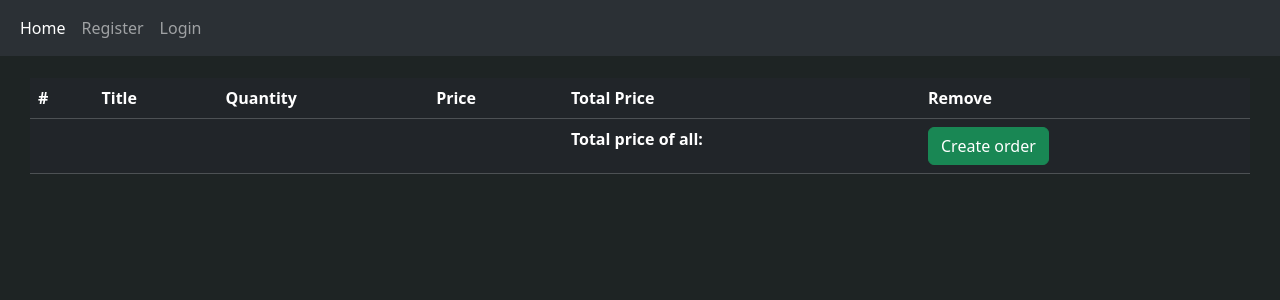
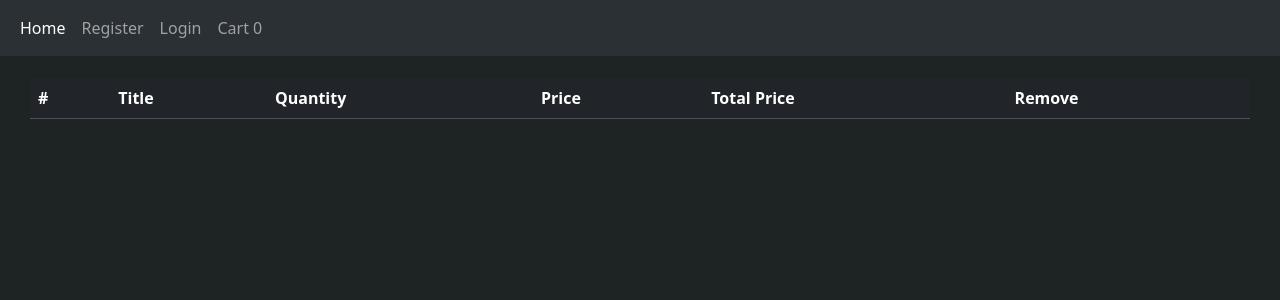
Before and after one commit to aryoaryo80/django-store, a Django app: page /orders/cart/ in a window 1280 px wide. Shown: the top 300 px of the page. Run offline with Django 4.2, Linux system fonts and the light colour scheme; lists and menus that the app fills with data are empty.

Commit message:
fix bugs

```diff
--- a/orders/cart.py
+++ b/orders/cart.py
@@ -19,6 +19,8 @@ class Cart:
                 'quantity': 0, 'price': product.price, 'name': product.name, 'total_price': 0}
         self.cart[product_id]['quantity'] += quantity
         self.cart[product_id]['total_price'] = self.cart[product_id]['quantity'] * product.price
+        self.session['total'] = sum(item['total_price']
+                                    for item in self.cart.values())
         self.save()
 
     def del_form_cart(self, product_id):
--- a/orders/templates/orders/cart.html
+++ b/orders/templates/orders/cart.html
@@ -26,9 +26,15 @@
             </tr>
         {% endfor %}
         <tr>
-            <td colspan="4" >{{ product.quantity }}</td>
-            <th>Total price of all:</th>
-            <td><a class="btn btn-success" href="{% url 'orders:create_order' %}">Create order</a></td>
+
+            {% if request.session.total > 0 %}
+              <td colspan="3" ></td>
+              <th>Total price of all:</th>
+
+              <th>{{ request.session.total }}</th>
+
+              <td><a class="btn btn-success" href="{% url 'orders:create_order' %}">Create order</a></td>
+            {% endif %}
         </tr>
     </tbody>
   </table>
--- a/orders/templates/orders/order_detail.html
+++ b/orders/templates/orders/order_detail.html
@@ -30,7 +30,7 @@
     <h2>Total sum of all: {{ order.get_total_price }}</h2><br>
 
     {% if order.discount %}
-        <h1>Your discount: {{ order.discount }}</h1><br>
+        <h1>Your discount: {{ order.discount }}%</h1><br>
 
         <h1>Final Price: {{ order.final_price }}</h1>
     {% endif %}
--- a/requirements.txt
+++ b/requirements.txt
@@ -29,3 +29,4 @@ urllib3==1.26.16
 vine==5.0.0
 wcwidth==0.2.6
 gunicorn
+pysqlite3-binary
--- a/t/settings.py
+++ b/t/settings.py
@@ -152,3 +152,6 @@ AWS_S3_ENDPOINT_URL = 'https://s3.ir-thr-at1.arvanstorage.ir'
 AWS_STORAGE_BUCKET_NAME = 'mybocket1'
 AWS_S3_FILE_OVERWRITE = False
 AWS_SERVICE_NAME = 's3'
+
+
+LOGIN_URL = '/login'
--- a/t/wsgi.py
+++ b/t/wsgi.py
@@ -14,3 +14,5 @@ from django.core.wsgi import get_wsgi_application
 os.environ.setdefault('DJANGO_SETTINGS_MODULE', 't.settings')
 
 application = get_wsgi_application()
+
+app = application
--- a/templates/inc/navbar.html
+++ b/templates/inc/navbar.html
@@ -6,11 +6,11 @@
 
             {% if request.user.is_authenticated %}
             <a class="nav-link" href="{% url 'accounts:user_logout' %}">Logout</a>
-            <a class="nav-link" href="{% url 'orders:cart' %}">Cart {{ cart|length }}</a>
             {% else %}
             <a class="nav-link" href="{% url 'accounts:user_register' %}">Register</a>
             <a class="nav-link" href="{% url 'accounts:user_login' %}">Login</a>
             {% endif %}
+            <a class="nav-link" href="{% url 'orders:cart' %}">Cart {{ cart|length }}</a>
 
             {% if request.user.is_admin %}
             <a class="nav-link" href="{% url 'home:bucket_detail' %}">Bucket</a>
```
Also changed, not shown: README.md, db.sqlite3.
